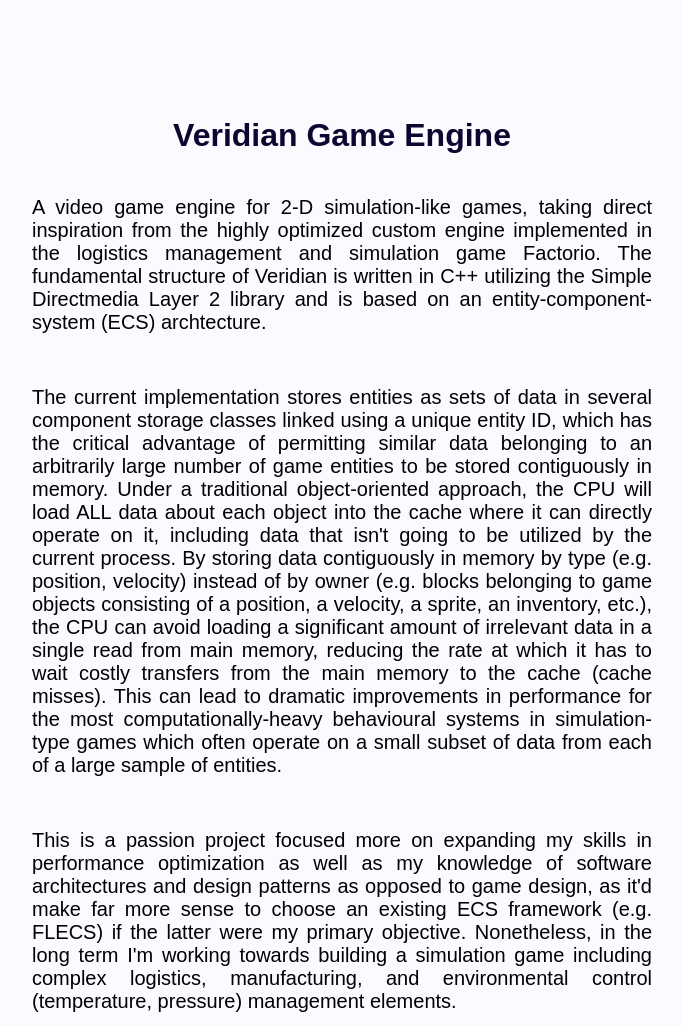
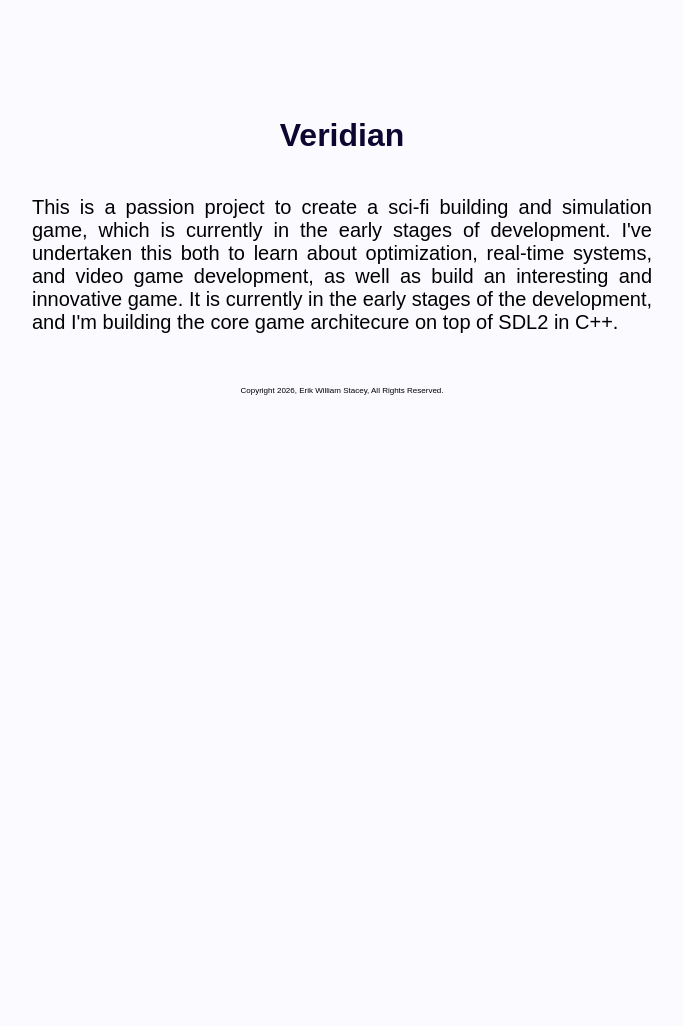
Before and after one commit to erikstacey/erikstacey.com, an Eleventy site: page src/pages/projects.html in a window 1280 px wide. Shown: the part 2366-3392 px from the top of the page, without its empty margins (298-981 px from the left). After the commit the page ends 2771 px from the top, so only its background shows below. Built offline with nearby package versions, Linux system fonts and the light colour scheme; Eleventy itself is replaced by a stand-in of ours; files that its build step writes are made by us from their sources.

Commit message:
Update projects.html

```diff
--- a/src/pages/projects.html
+++ b/src/pages/projects.html
@@ -33,19 +33,7 @@
 </p>
 
 
-<h3>Veridian Game Engine</h3>
+<h3>Veridian</h3>
 <p style="margin-bottom:2rem;">
-    A video game engine for 2-D simulation-like games, taking direct inspiration from the highly optimized custom engine implemented in the logistics management and simulation game Factorio.
-    The fundamental structure of Veridian is written in C++ utilizing the Simple Directmedia Layer 2 library and is based on an entity-component-system (ECS) archtecture.
+    This is a passion project to create a sci-fi building and simulation game, which is currently in the early stages of development. I've undertaken this both to learn about optimization, real-time systems, and video game development, as well as build an interesting and innovative game. It is currently in the early stages of the development, and I'm building the core game architecure on top of SDL2 in C++.
 </p>
-<p style="margin-bottom:2rem;">
-    The current implementation stores entities as sets of data in several component storage classes linked using a unique entity ID, which has the critical advantage of permitting similar data belonging to an arbitrarily large
-    number of game entities to be stored contiguously in memory. Under a traditional object-oriented approach, the CPU will load ALL data about each object into the cache where it can directly operate on it, including data that
-    isn't going to be utilized by the current process. By storing data contiguously in memory by type (e.g. position, velocity) instead of by owner (e.g. blocks belonging to game objects consisting of a position, a velocity, a sprite, an inventory, etc.), the CPU can avoid loading a significant amount
-    of irrelevant data in a single read from main memory, reducing the rate at which it has to wait costly transfers from the main memory to the cache (cache misses). This can lead to dramatic improvements in performance for the most computationally-heavy
-    behavioural systems in simulation-type games which often operate on a small subset of data from each of a large sample of entities.
-</p>
-<p style="margin-bottom:120px;">
-    This is a passion project focused more on expanding my skills in performance optimization as well as my knowledge of software architectures and design patterns as opposed to game design, as it'd make far more sense to choose an existing ECS framework (e.g. FLECS) if the latter were my primary objective.
-    Nonetheless, in the long term I'm working towards building a simulation game including complex logistics, manufacturing, and environmental control (temperature, pressure) management elements.
-</p>
```
